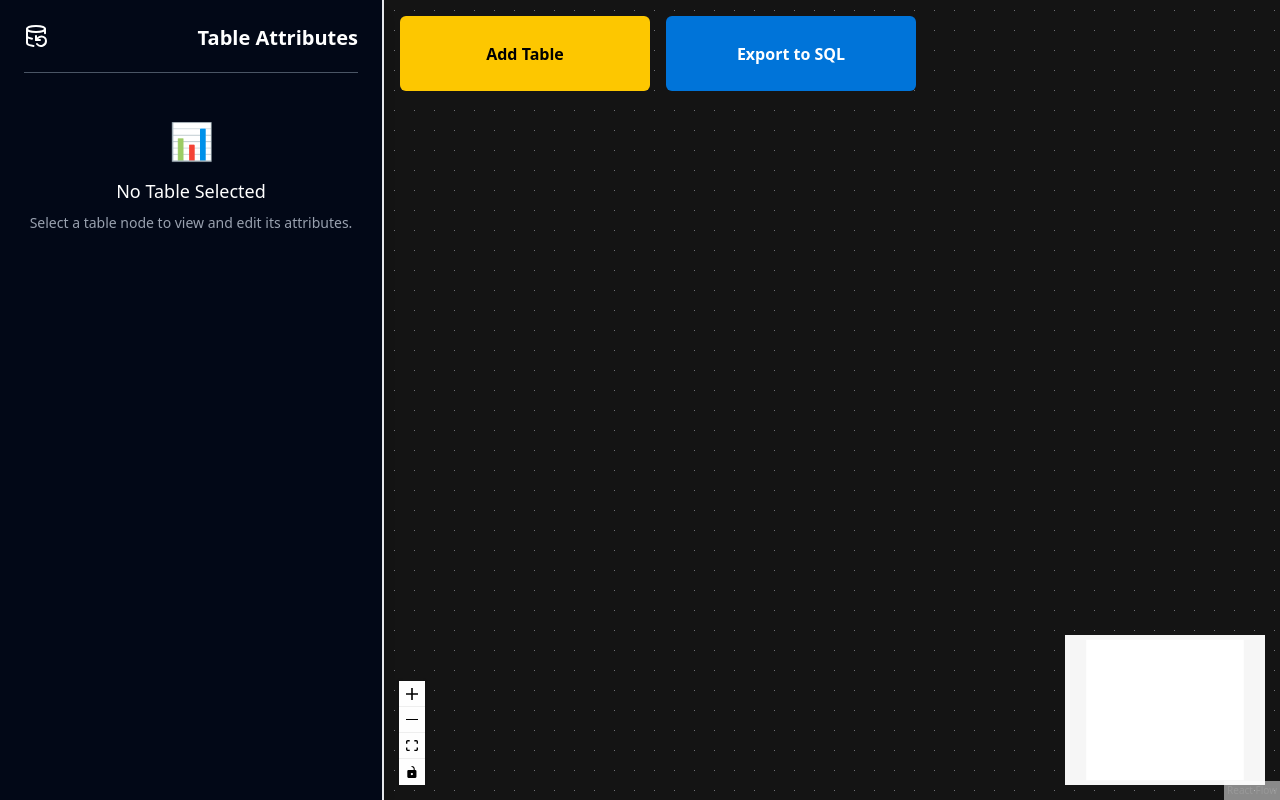
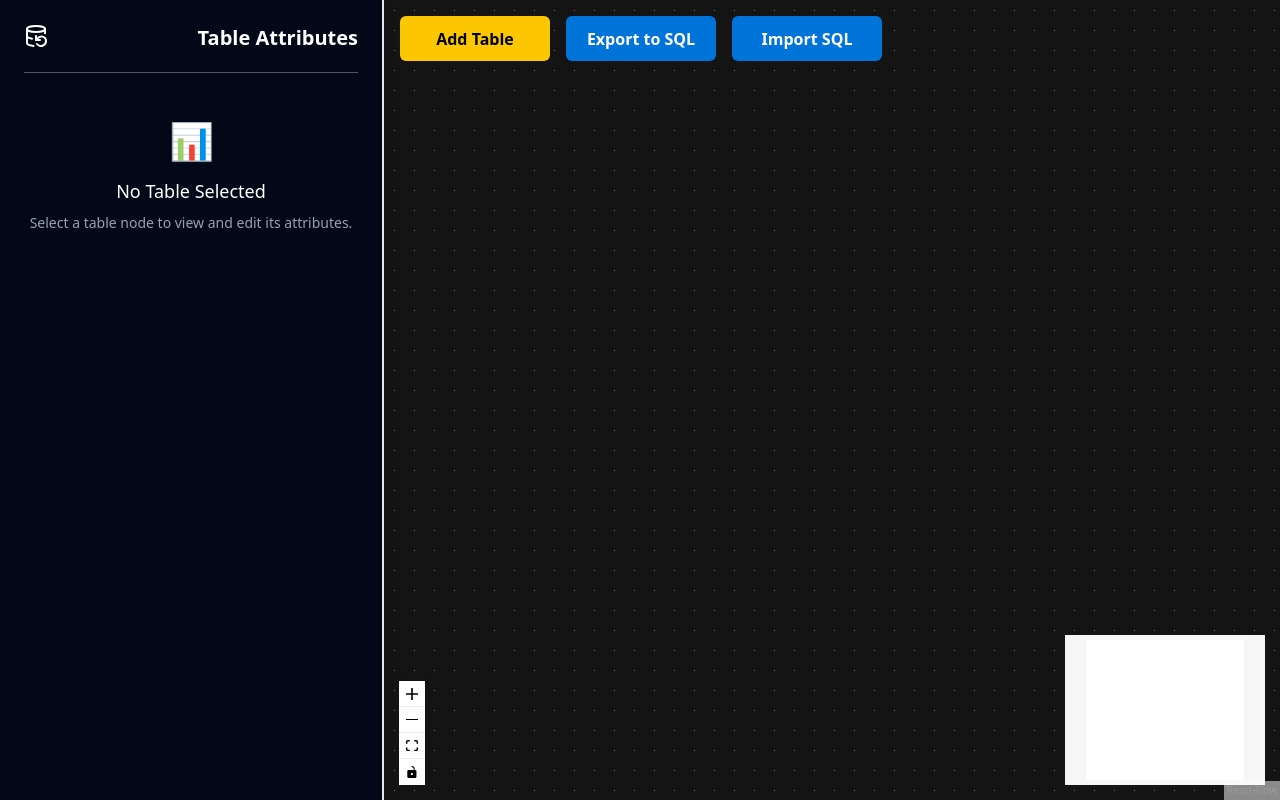
Before and after one commit to sketchdb1845/sketchdb, a React (Vite) app in the folder client/: page /playground in a window 1280 px wide. Built offline with nearby package versions, Linux system fonts and the light colour scheme.

Commit message:
few changes

```diff
--- a/client/src/components/Sidebar.tsx
+++ b/client/src/components/Sidebar.tsx
@@ -88,7 +88,7 @@ export const Sidebar: React.FC<SidebarProps> = ({
             navigate("/");
           }}
         >
-          <DatabaseBackup/>
+          <DatabaseBackup />
         </h3>
         <h3 className="text-xl font-bold text-white">Table Attributes</h3>
       </div>
@@ -245,7 +245,7 @@ export const Sidebar: React.FC<SidebarProps> = ({
                             {(attr.editType === "FK" ||
                               (attr.editType === undefined &&
                                 attr.type === "FK")) && (
-                              <div className="space-y-2 p-3 bg-blue-900 rounded-md border border-blue-700">
+                              <div className="space-y-2 p-3 bg-[#292424] rounded-md border border-blue-700">
                                 <h6 className="text-xs font-medium text-blue-300">
                                   Foreign Key Reference
                                 </h6>
@@ -362,15 +362,15 @@ export const Sidebar: React.FC<SidebarProps> = ({
                         <div className="w-full mt-3 flex items-center justify-between gap-3">
                           <button
                             onClick={() => onStartAttrEdit?.(idx)}
-                            className="text-blue-400 hover:text-blue-300 text-sm px-3 py-2 border border-blue-400 rounded-md cursor-pointer"
+                            className="bg-blue-500 hover:bg-blue-600 text-white text-sm font-bold px-3 py-2 border border-blue-400 rounded-md cursor-pointer"
                           >
-                            edit
+                            Edit
                           </button>
                           <button
                             onClick={() => onDeleteAttribute?.(idx)}
-                            className="text-red-400 hover:text-red-300 text-sm px-3 py-2 border border-red-400 rounded-md cursor-pointer"
+                            className="bg-red-500 hover:bg-red-600 text-white text-sm font-bold px-3 py-2 border border-red-400 rounded-md cursor-pointer"
                           >
-                            delete
+                            Delete
                           </button>
                           <span
                             className={`px-3 py-2 rounded-md text-xs font-medium ${
--- a/client/src/components/Toolbar.tsx
+++ b/client/src/components/Toolbar.tsx
@@ -5,20 +5,26 @@ interface ToolbarProps {
   onExportSQL: () => void;
 }
 
-export const Toolbar: React.FC<ToolbarProps> = ({ onAddTable, onExportSQL }) => {
+export const Toolbar: React.FC<ToolbarProps> = ({
+  onAddTable,
+  onExportSQL,
+}) => {
   return (
     <div className="absolute top-4 left-4 flex space-x-4 z-10">
       <button
         onClick={onAddTable}
-        className="cursor-pointer w-[250px] h-[75px] bg-yellow-400 hover:bg-yellow-500 rounded-md font-bold"
+        className="cursor-pointer w-[150px] h-[45px] bg-yellow-400 hover:bg-yellow-500 rounded-md font-bold"
       >
         Add Table
       </button>
       <button
         onClick={onExportSQL}
-        className="cursor-pointer w-[250px] h-[75px] bg-[#0074D9] hover:bg-blue-600 text-white rounded-md font-bold"
+        className="cursor-pointer w-[150px] h-[45px] bg-[#0074D9] hover:bg-blue-600 text-white rounded-md font-bold"
       >
         Export to SQL
+      </button>
+      <button className="cursor-pointer w-[150px] h-[45px] bg-[#0074D9] hover:bg-blue-600 text-white rounded-md font-bold">
+        Import SQL
       </button>
     </div>
   );
```
Also changed, not shown: 1 other file (tests, documents, lock files or other folders).
